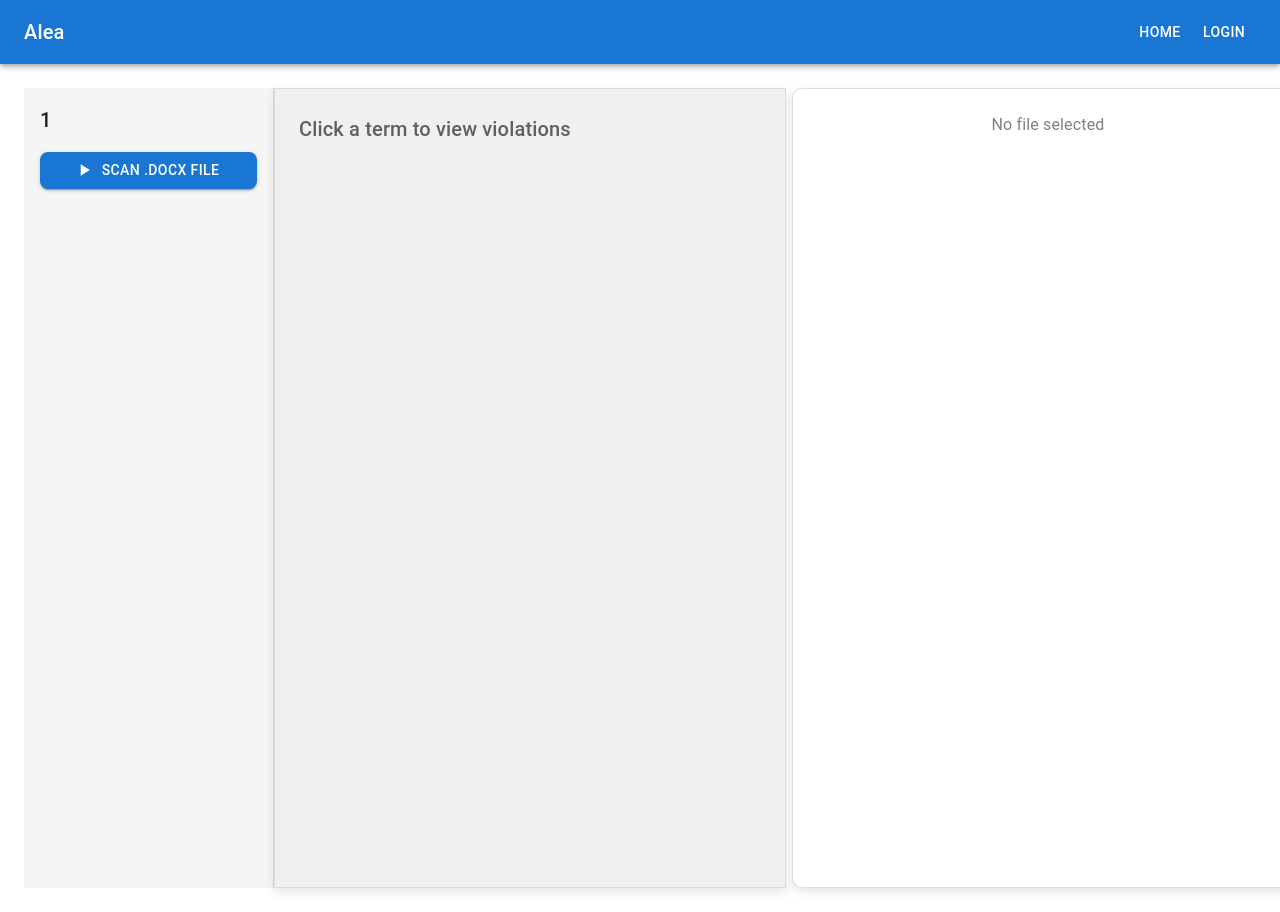
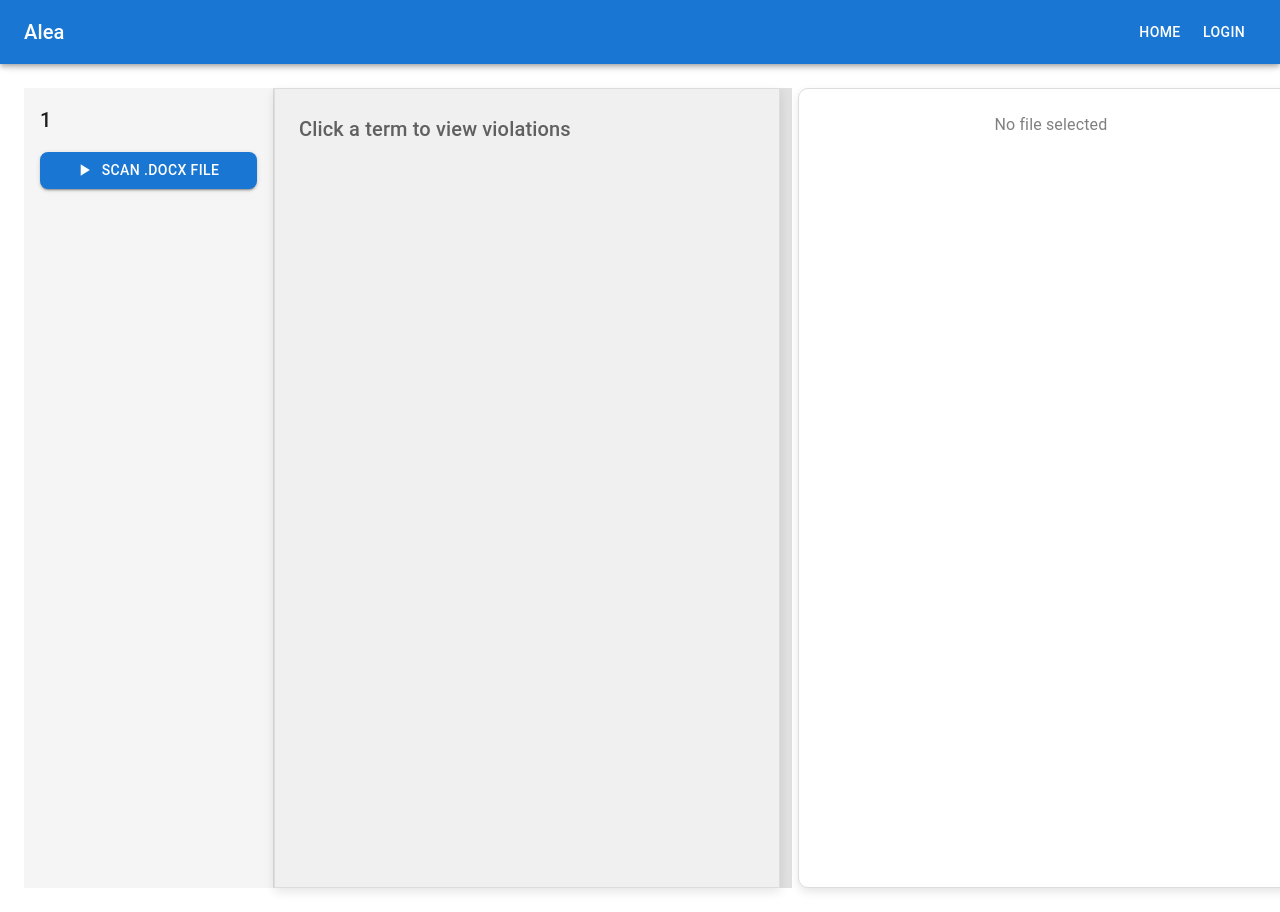
Before and after one commit to mihir2310/gamblingregulatory, a React (Vite) app in the folder FRONTEND/: page /dashboard/1 in a window 1280 px wide. Shown: the top 912 px of the page. Built offline with nearby package versions, Linux system fonts and the light colour scheme.

Commit message:
Added resizer slider on filepage.jsx

```diff
--- a/FRONTEND/src/pages/Filepage.jsx
+++ b/FRONTEND/src/pages/Filepage.jsx
@@ -24,7 +24,7 @@ const Filepage = () => {
   const [scanResult, setScanResult] = useState(null);
   const [documentStructure, setDocumentStructure] = useState(null);
   const [highlightedTerm, setHighlightedTerm] = useState(null);
-  const [resizeRatio, setResizeRatio] = useState(0.5);
+  const [resizeRatio, setResizeRatio] = useState(0.5); // 50/50 split by default
   const [isLoading, setIsLoading] = useState(false);
   const [activeTab, setActiveTab] = useState(0);
   const [expandedViolation, setExpandedViolation] = useState(null);
@@ -51,11 +51,8 @@ const Filepage = () => {
   // Handle loading a previously scanned document when navigating back
   useEffect(() => {
     if (documentFromState) {
-      // If a document is passed in state, restore its content and scan results
       setSelectedFileContent(documentFromState.content);
       setScanResult(documentFromState.scan_result);
-
-      // Attempt to parse document structure from scan result
       const structure = documentFromState.scan_result?.[0]?.document_structure || null;
       setDocumentStructure(structure);
     }
@@ -67,7 +64,6 @@ const Filepage = () => {
     const updatedProjects = projects.map(p =>
       p.name === project.name ? { ...p, documents } : p
     );
-
     localStorage.setItem('projects', JSON.stringify(updatedProjects));
     setUploadedFiles(documents);
   };
@@ -123,14 +119,12 @@ const Filepage = () => {
             const fileContent = await readDocxFile(file);
             setSelectedFileContent(fileContent);
 
-            // Create a document object to store
             const newDocument = {
               name: file.name,
               content: fileContent,
               scan_result: resultData,
             };
 
-            // Update project documents in localStorage
             const updatedDocuments = [newDocument, ...uploadedFiles].slice(0, 10);
             updateProjectDocuments(updatedDocuments);
 
@@ -153,18 +147,16 @@ const Filepage = () => {
     }
   };
 
-
   const handleTermClick = (term) => {
     const matchingScanResult = scanResult?.find((result) => result.term === term.text);
-
     setHighlightedTerm({
       ...term,
       violations: matchingScanResult?.violations || [],
     });
-
     setActiveTab(0);
   };
 
+  // Resizer slider handlers
   const handleResizeStart = (e) => {
     e.preventDefault();
     isDraggingRef.current = true;
@@ -174,14 +166,12 @@ const Filepage = () => {
 
   const handleResize = (e) => {
     if (!isDraggingRef.current || !containerRef.current) return;
-
     const containerRect = containerRef.current.getBoundingClientRect();
+    // Subtract the slider width (12px) from the total container width
+    const containerWidth = containerRect.width - 12;
     const relativeX = e.clientX - containerRect.left;
-    const containerWidth = containerRect.width - 12;
-
     let newRatio = relativeX / containerWidth;
     newRatio = Math.max(0.02, Math.min(0.98, newRatio));
-
     setResizeRatio(newRatio);
   };
 
@@ -198,6 +188,7 @@ const Filepage = () => {
     };
   }, []);
 
+  // Compute unique law names from the highlighted term (if available)
   const uniqueLawNames = highlightedTerm?.violations
     ? [...new Set(highlightedTerm.violations.map((v) => v['Law Name']))]
     : [];
@@ -233,12 +224,7 @@ const Filepage = () => {
             ) : (
               'Scan .docx File'
             )}
-              <input
-                type="file"
-                hidden
-                accept=".docx"
-                onChange={handleFileUpload}
-              />
+            <input type="file" hidden accept=".docx" onChange={handleFileUpload} />
           </Button>
 
           {/* List of uploaded files for this project */}
@@ -262,12 +248,20 @@ const Filepage = () => {
       </Box>
 
       {/* Main Content */}
-      <Box ref={containerRef} sx={{ display: 'flex', height: '100vh', flexGrow: 1, position: 'relative' }}>
+      <Box
+        ref={containerRef}
+        sx={{
+          display: 'flex',
+          height: '100vh',
+          flexGrow: 1,
+          position: 'relative',
+        }}
+      >
         {/* Violations Panel */}
         <Box
   sx={{
     width: `${resizeRatio * 100}%`,
-            maxWidth: '600px',
+    // Removed maxWidth to allow expansion
     display: 'flex',
     flexDirection: 'column',
     border: '1px solid #ddd',
@@ -317,9 +311,9 @@ const Filepage = () => {
                         activeTab === index && (
                           <Box key={lawName}>
                             {(() => {
-                    const violationsForLaw = highlightedTerm.violations
-                      .filter((v) => v['Law Name'] === lawName);
-
+                              const violationsForLaw = highlightedTerm.violations.filter(
+                                (v) => v['Law Name'] === lawName
+                              );
                               const hasYesViolations = violationsForLaw.some(
                                 (v) => v['Violation'] === 'Yes'
                               );
@@ -367,13 +361,9 @@ const Filepage = () => {
                                         textOverflow:
                                           expandedViolation === vIndex ? 'unset' : 'ellipsis',
                                         overflow:
-                                expandedViolation === vIndex
-                                  ? 'visible'
-                                  : 'hidden',
+                                          expandedViolation === vIndex ? 'visible' : 'hidden',
                                         whiteSpace:
-                                expandedViolation === vIndex
-                                  ? 'normal'
-                                  : 'nowrap',
+                                          expandedViolation === vIndex ? 'normal' : 'nowrap',
                                         width: '100%',
                                       }}
                                     >
@@ -385,19 +375,11 @@ const Filepage = () => {
                                       <>
                                         <Typography
                                           variant="body2"
-                                sx={{
-                                  fontWeight: 'bold',
-                                  marginTop: '8px',
-                                }}
+                                          sx={{ fontWeight: 'bold', marginTop: '8px' }}
                                         >
                                           Why this is a violation:
                                         </Typography>
-                              <Typography
-                                variant="body2"
-                                sx={{
-                                  marginTop: '4px',
-                                }}
-                              >
+                                        <Typography variant="body2" sx={{ marginTop: '4px' }}>
                                           {violation['Explanation']}
                                         </Typography>
                                       </>
@@ -423,7 +405,18 @@ const Filepage = () => {
           )}
         </Box>
 
-      {/* Document Preview */}
+        {/* Resizer Slider */}
+        <Box
+          onMouseDown={handleResizeStart}
+          sx={{
+            width: '12px',
+            cursor: 'col-resize',
+            backgroundColor: 'grey.300',
+            '&:hover': { backgroundColor: 'grey.500' },
+          }}
+        />
+
+        {/* Document Preview Panel */}
         <Box
           sx={{
             width: `${(1 - resizeRatio) * 100}%`,
```
Lines whose indentation alone changed are shown as unchanged.
